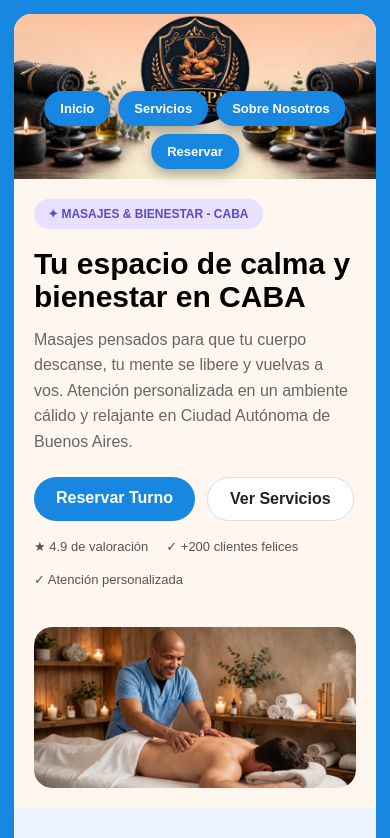
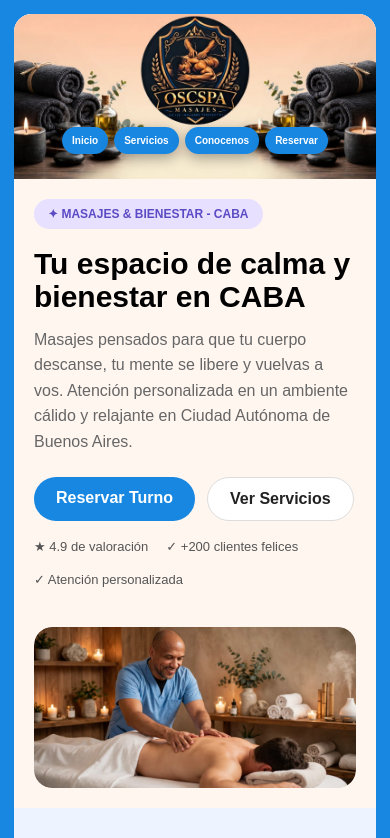
Before and after one commit to Fastnitroxsound/oscspa, a plain HTML site: page index.html in a window 390 px wide. Shown: the top 838 px of the page. Drawn offline with Linux system fonts and the light colour scheme.

Commit message:
Add files via upload

```diff
--- a/index.html
+++ b/index.html
@@ -22,14 +22,14 @@
 
 <div class="page">
 
-  <!-- ===== HEADER / BANNER ===== -->
+  <!-- ===== HEADER / BANNER - COMO EN LA FOTO ===== -->
   <header>
     <div class="header-banner">
       <img src="logo.png" alt="OscSpa - Masajes y Bienestar en CABA" width="180" height="auto" fetchpriority="high">
       <nav aria-label="Menú principal">
         <a href="#inicio">Inicio</a>
         <a href="#servicios">Servicios</a>
-        <a href="#nosotros">Sobre Nosotros</a>
+        <a href="#nosotros">Conocenos</a>
         <a href="reserva.html">Reservar</a>
       </nav>
     </div>
@@ -131,7 +131,6 @@
 
 </div>
 
-<script src="app.js" defer></script>
 <!-- LIGHTBOX PARA AMPLIAR FOTOS -->
 <div id="lightbox">
   <span id="lightbox-cerrar">&times;</span>
@@ -139,6 +138,5 @@
 </div>
 
 <script src="app.js" defer></script>
-<!-- Firma del creador -->
 </body>
 </html>
--- a/style.css
+++ b/style.css
@@ -27,7 +27,7 @@ body.reserva footer {
   margin: 0 !important;
 }
 
-/* ===== HEADER - IMAGEN 1600x728 ===== */
+/* ===== HEADER - COMO EN LA FOTO ===== */
 header { background: #fff6f0; padding: 0; }
 .header-banner { width: 100%; position: relative; }
 .header-banner img {
@@ -41,10 +41,10 @@ header { background: #fff6f0; padding: 0; }
   position: absolute;
   left: 50%;
   transform: translateX(-50%);
-  bottom: 7%;
+  bottom: 18%;
   display: flex;
   gap: 12px;
-  flex-wrap: wrap;
+  flex-wrap: nowrap;
   align-items: center;
   justify-content: center;
   width: max-content;
@@ -176,8 +176,8 @@ footer { background: #0e2a47; color: white; text-align: center; padding: 28px 20
   .page { border: none; }
   header { padding: 0; }
   .header-banner img { height: auto; aspect-ratio: 1600 / 728; }
-  .header-banner nav { gap: 8px; bottom: 6%; max-width: 96%; }
-  .header-banner nav a { padding: 10px 16px; font-size: 13px; }
+  .header-banner nav { gap: 6px; bottom: 15%; max-width: 96%; flex-wrap: nowrap; }
+  .header-banner nav a { padding: 8px 10px; font-size: 10px; }
   .hero { flex-direction: column; padding: 20px; }
   .hero-text h1 { font-size: 30px; }
   .hero-img img { height: auto; max-height: 320px; object-fit: contain; border-radius: 18px; }
--- a/sw.js
+++ b/sw.js
@@ -1,4 +1,4 @@
-const CACHE = 'oscspa-v5';
+const CACHE = 'oscspa-v2';
 const ARCHIVOS = [
   './',
   './index.html',
```
